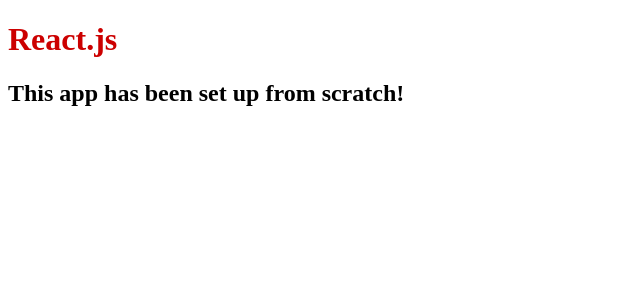
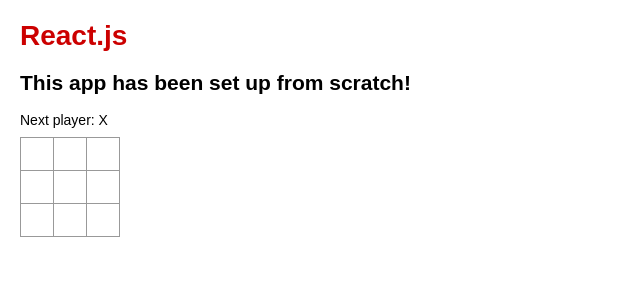
Before and after one commit to cardboardchris/base-react-project, a React app: page / in a window 1280 px wide. Shown: the top 300 px of the page, without its empty margins (0-640 px from the left). Built offline with nearby package versions, Linux system fonts and the light colour scheme.

Commit message:
merged changes from master; added styles

```diff
--- a/src/index.jsx
+++ b/src/index.jsx
@@ -1,6 +1,7 @@
 import './styles/style.scss'
 import * as React from 'react'
 import ReactDOM from 'react-dom'
+import Game from './components/Game'
 
 // this is the HTML element in which we want React to render
 const reactDomContainer = document.getElementById('app')
@@ -10,6 +11,7 @@
   <>
     <h1>React.js</h1>
     <h2>This app has been set up from scratch!</h2>
+    <Game />
   </>
 )
 
--- a/src/styles/style.scss
+++ b/src/styles/style.scss
@@ -2,3 +2,53 @@
 h1 {
     color: $color__red;
 }
+body {
+    font: 14px "Century Gothic", Futura, sans-serif;
+    margin: 20px;
+}
+
+ol, ul {
+    padding-left: 30px;
+}
+
+.board-row:after {
+    clear: both;
+    content: "";
+    display: table;
+}
+
+.status {
+    margin-bottom: 10px;
+}
+
+.square {
+    background: #fff;
+    border: 1px solid #999;
+    float: left;
+    font-size: 24px;
+    font-weight: bold;
+    line-height: 34px;
+    height: 34px;
+    margin-right: -1px;
+    margin-top: -1px;
+    padding: 0;
+    text-align: center;
+    width: 34px;
+}
+
+.square:focus {
+    outline: none;
+}
+
+.kbd-navigation .square:focus {
+    background: #ddd;
+}
+
+.game {
+    display: flex;
+    flex-direction: row;
+}
+
+.game-info {
+    margin-left: 20px;
+}
```
